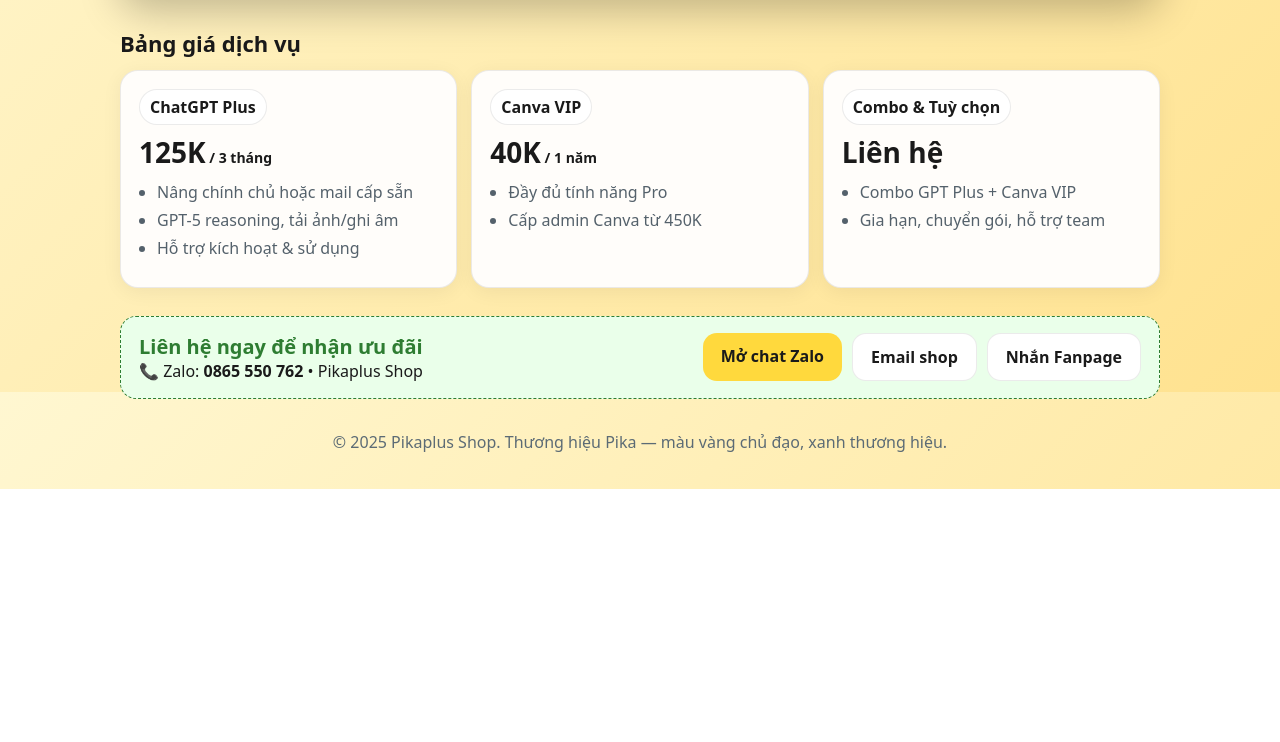
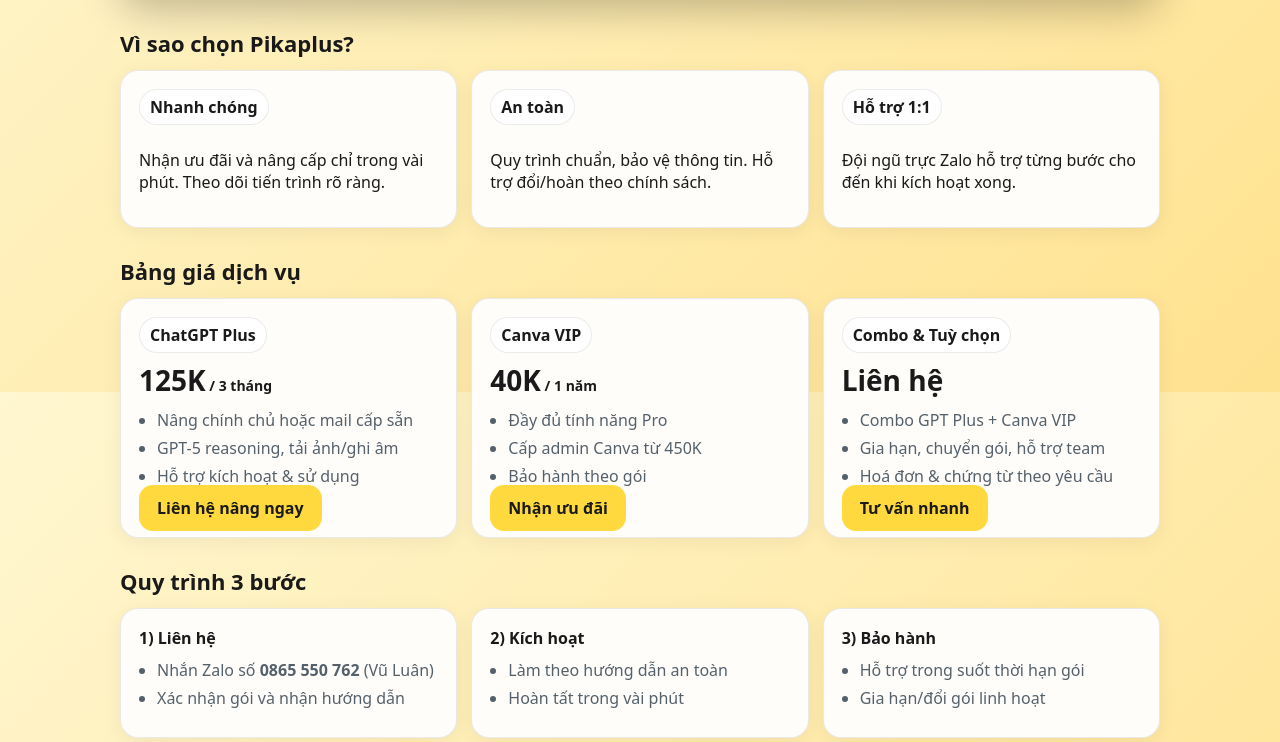
Before and after one commit to pikaplusshop-bit/Introduction, a plain HTML site: page index.html in a window 1280 px wide. Shown: the part 408-1150 px from the top of the page. Before the commit the page ends 897 px from the top, so only its background shows below. Drawn offline with Linux system fonts and the light colour scheme.

Commit message:
Update index.html

```diff
--- a/index.html
+++ b/index.html
@@ -7,7 +7,7 @@
   <!-- Open Graph / Preview -->
   <meta property="og:title" content="Pikaplus Shop — ChatGPT Plus & Canva VIP" />
   <meta property="og:description" content="Nâng ChatGPT Plus giá tốt, Canva VIP 1 năm. Hỗ trợ nhanh, an toàn, xuyên suốt." />
-  <meta property="og:image" content="pikaplus-banner.png" />
+  <meta property="og:image" content="pikaplus-og.png" />
   <meta property="og:type" content="website" />
   <meta name="theme-color" content="#ffd93d" />
   <link rel="icon" href="pikaplus-favicon.png" />
@@ -20,7 +20,6 @@
       --accent:#ffd93d;
       --accent2:#ffb703;
       --brand:#2e7d32;
-      --ink:#103245;
       --card:#fffdfa;
       --border:rgba(0,0,0,.08);
       --shadow:0 10px 40px rgba(0,0,0,.25);
@@ -43,6 +42,7 @@
     .btn-primary:hover{background:var(--accent2)}
     .btn-ghost{background:#fff;border:1px solid var(--border)}
     .cover{border-radius:18px;border:1px solid var(--border);box-shadow:0 6px 24px rgba(0,0,0,.12);width:100%;height:100%;object-fit:cover}
+
     section{margin-top:28px}
     .sec-title{font-size:22px;margin:0 0 12px}
     .grid-3{display:grid;grid-template-columns:repeat(3,1fr);gap:14px}
@@ -60,6 +60,7 @@
 </head>
 <body>
   <div class="wrap">
+    <!-- HERO -->
     <header class="hero">
       <div class="hero-inner">
         <div>
@@ -82,6 +83,17 @@
       </div>
     </header>
 
+    <!-- FEATURES -->
+    <section id="uudai">
+      <h2 class="sec-title">Vì sao chọn Pikaplus?</h2>
+      <div class="grid-3">
+        <div class="card"><div class="pill">Nhanh chóng</div><p>Nhận ưu đãi và nâng cấp chỉ trong vài phút. Theo dõi tiến trình rõ ràng.</p></div>
+        <div class="card"><div class="pill">An toàn</div><p>Quy trình chuẩn, bảo vệ thông tin. Hỗ trợ đổi/hoàn theo chính sách.</p></div>
+        <div class="card"><div class="pill">Hỗ trợ 1:1</div><p>Đội ngũ trực Zalo hỗ trợ từng bước cho đến khi kích hoạt xong.</p></div>
+      </div>
+    </section>
+
+    <!-- PRICING -->
     <section id="banggia">
       <h2 class="sec-title">Bảng giá dịch vụ</h2>
       <div class="grid-3">
@@ -93,6 +105,7 @@
             <li>GPT-5 reasoning, tải ảnh/ghi âm</li>
             <li>Hỗ trợ kích hoạt & sử dụng</li>
           </ul>
+          <a class="btn btn-primary" href="#lienhe">Liên hệ nâng ngay</a>
         </div>
         <div class="card">
           <div class="pill">Canva VIP</div>
@@ -100,7 +113,9 @@
           <ul>
             <li>Đầy đủ tính năng Pro</li>
             <li>Cấp admin Canva từ 450K</li>
+            <li>Bảo hành theo gói</li>
           </ul>
+          <a class="btn btn-primary" href="#lienhe">Nhận ưu đãi</a>
         </div>
         <div class="card">
           <div class="pill">Combo & Tuỳ chọn</div>
@@ -108,11 +123,24 @@
           <ul>
             <li>Combo GPT Plus + Canva VIP</li>
             <li>Gia hạn, chuyển gói, hỗ trợ team</li>
+            <li>Hoá đơn & chứng từ theo yêu cầu</li>
           </ul>
+          <a class="btn btn-primary" href="#lienhe">Tư vấn nhanh</a>
         </div>
       </div>
     </section>
 
+    <!-- HOW IT WORKS -->
+    <section id="quytrinh">
+      <h2 class="sec-title">Quy trình 3 bước</h2>
+      <div class="grid-3">
+        <div class="card"><b>1) Liên hệ</b><ul><li>Nhắn Zalo số <b>0865 550 762</b> (Vũ Luân)</li><li>Xác nhận gói và nhận hướng dẫn</li></ul></div>
+        <div class="card"><b>2) Kích hoạt</b><ul><li>Làm theo hướng dẫn an toàn</li><li>Hoàn tất trong vài phút</li></ul></div>
+        <div class="card"><b>3) Bảo hành</b><ul><li>Hỗ trợ trong suốt thời hạn gói</li><li>Gia hạn/đổi gói linh hoạt</li></ul></div>
+      </div>
+    </section>
+
+    <!-- CONTACT / CTA -->
     <section id="lienhe">
       <div class="band">
         <div>
@@ -120,18 +148,30 @@
           <div>📞 Zalo: <b>0865 550 762</b> • Pikaplus Shop</div>
         </div>
         <div class="cta">
-      <a class="btn btn-primary" href="https://zalo.me/0865550762" target="_blank">Mở chat Zalo</a>
+          <a class="btn btn-primary" href="https://zalo.me/0865550762" target="_blank" rel="noopener">Mở chat Zalo</a>
           <a class="btn btn-ghost" href="mailto:pikaplusshop@gmail.com">Email shop</a>
-      <a class="btn btn-ghost" href="https://m.me/61579388555570" target="_blank">Nhắn Fanpage</a>
+          <a id="fbBtn" class="btn btn-primary" href="#" target="_blank" rel="noopener">Nhắn Fanpage</a>
         </div>
       </div>
     </section>
-
 
     <footer>
       <div>© <span id="y"></span> Pikaplus Shop. Thương hiệu Pika — màu vàng chủ đạo, xanh thương hiệu.</div>
     </footer>
   </div>
-<script>document.getElementById('y').textContent=new Date().getFullYear();</script>
+
+<script>
+  // update year
+  document.getElementById('y').textContent = new Date().getFullYear();
+
+  // dynamic fanpage link
+  const fbBtn = document.getElementById('fbBtn');
+  const isMobile = /iPhone|iPad|iPod|Android/i.test(navigator.userAgent);
+  if(isMobile){
+    fbBtn.href = "fb://page/61579388555570"; // mở app trên mobile
+  } else {
+    fbBtn.href = "https://m.me/61579388555570"; // Messenger web trên PC
+  }
+</script>
 </body>
 </html>
```
Lines whose indentation alone changed are shown as unchanged.
